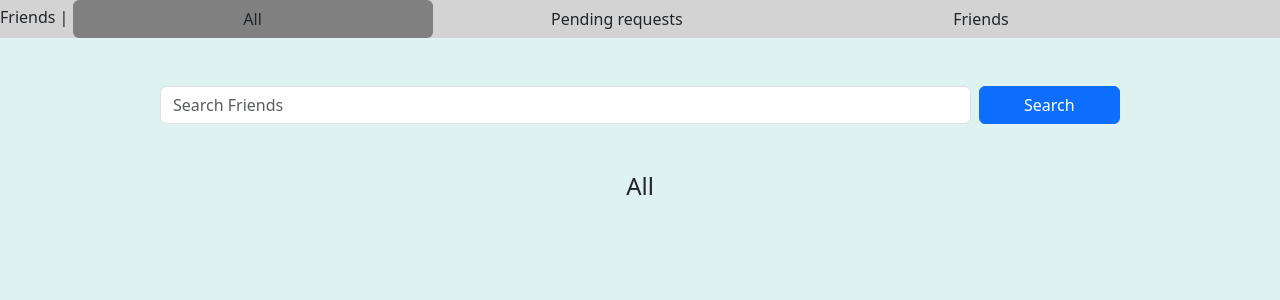
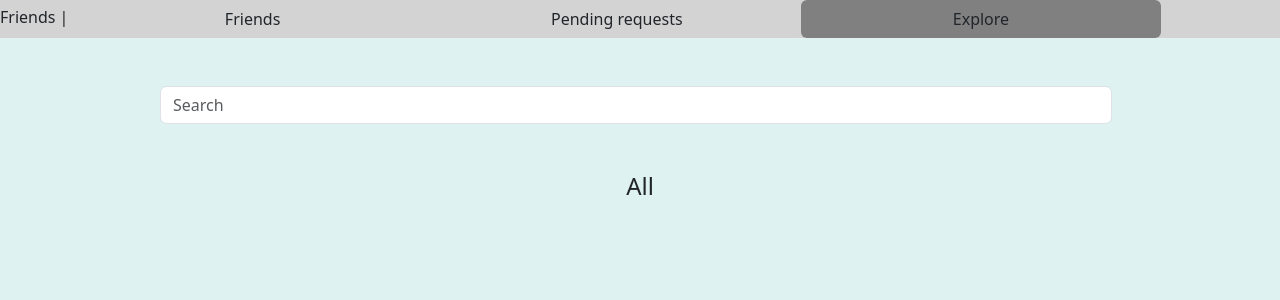
Before and after one commit to IvanYeung0610/J-Impact, a Flask app: template app/templates/friends.html in a window 1280 px wide. Shown: the part 62-362 px from the top of the page. Run offline with Flask 3, Linux system fonts and the light colour scheme; the template is opened without the code that fills it, so the values that code supplies are empty; some libraries are stand-ins or nearby versions.

Commit message:
search bars

```diff
--- a/app/__init__.py
+++ b/app/__init__.py
@@ -110,10 +110,16 @@ def search_friend_requests_ajax():
     # print(freqs)
     return jsonify(freqs=freqs)
 
+@app.route("/load-explore-ajax", methods=["POST"])
+def explore_ajax():
+    print(request.form["search"])
+    randos = search_new_friends(request.form["search"], session.get("CLIENT"))
+    return jsonify({"randos": randos})
 
-# @app.route("/explore")
-# def explore_page():
-#     return 0
+@app.route("/explore-search-ajax", methods=["POST"])
+def explore_search_ajax():
+    randos = search_new_friends(request.form["search"], session.get("CLIENT"))
+    return jsonify({"randos": randos})
 
 # ========================== SOCKETS ==========================
 
--- a/app/static/js/friends.js
+++ b/app/static/js/friends.js
@@ -1,30 +1,30 @@
 var socket = io();
-var all = document.getElementById("all"); //all button
+var explore = document.getElementById("explore"); //all button
 var pending = document.getElementById("pending"); //pending friend requests button
 var friends = document.getElementById("friendslist"); //friends list div
 var title = document.getElementById("title"); //friends list label
 var friend = document.getElementById("friends");//friends tab
 var search = document.getElementById("search"); //search bar in all
-var searchFriends = document.getElementById("searchFriends"); //search bar in friends
+// var searchFriends = document.getElementById("searchFriends"); //search bar in friends
 
 //all tab is selected by default
-all.style.backgroundColor = "gray";
+explore.style.backgroundColor = "gray";
 pending.style.backgroundColor = "lightgray";
 title.innerHTML = "All";
 friend.style.backgroundColor = "lightgray";
 search.hidden = false;
-searchFriends.hidden = true;
+// searchFriends.hidden = true;
 
 socket.emit("select_group", "all_friends_page");
 
 //changes background color to indicate which tab is selected
-all.addEventListener("click", (e) => {
-    all.style.backgroundColor = "gray";
+explore.addEventListener("click", (e) => {
+    explore.style.backgroundColor = "gray";
     pending.style.backgroundColor = "lightgray";
     title.innerHTML = "All";
     friend.style.backgroundColor = "lightgray";
     search.hidden = false;
-    searchFriends.hidden = true;
+    // searchFriends.hidden = true;
 
     socket.emit("select_group", "all_friends_page")
 }
@@ -32,11 +32,11 @@ all.addEventListener("click", (e) => {
 
 pending.addEventListener("click", (e) => {
     pending.style.backgroundColor = "gray";
-    all.style.backgroundColor = "lightgray";
+    explore.style.backgroundColor = "lightgray";
     friend.style.backgroundColor = "lightgray";
     title.innerHTML = "Pending Requests";
-    search.hidden = true;
-    searchFriends.hidden = true;
+    search.hidden = false;
+    // searchFriends.hidden = true;
 
     socket.emit("select_group", "pending_requests")
 }
@@ -44,11 +44,11 @@ pending.addEventListener("click", (e) => {
 
 friend.addEventListener("click", (e) => {
     friend.style.backgroundColor = "gray";
-    all.style.backgroundColor = "lightgray";
+    explore.style.backgroundColor = "lightgray";
     pending.style.backgroundColor = "lightgray";
     title.innerHTML = "All Friends";
-    search.hidden = true;
-    searchFriends.hidden = false;
+    search.hidden = false;
+    // searchFriends.hidden = false;
 
     socket.emit("select_group", "pending_requests")
 }
@@ -73,13 +73,51 @@ var friendsList = function (friend) {
     friends.appendChild(newButton);
 }
 
+var randos = function(rando) {
+    var newButton = document.createElement("button");
+    newButton.type = "button";
+    newButton.classList.add("btn");
+    newButton.style = "background-color: gray; width:32vh; text-align: left;";
+    newButton.innerHTML = "Would you like to be friends with " + rando + "?";
+    friends.appendChild(newButton);
+}
+
 var clearFriends = function () {
     document.getElementById("friendslist").innerHTML = "";
 }
 
+var loadFriends = function() {
+    document.getElementById("friends").setAttribute("selected", true);
+    document.getElementById("pending").removeAttribute("selected", true);
+    document.getElementById("explore").removeAttribute("selected", true);
+    var xhttp = new XMLHttpRequest();
+    xhttp.onreadystatechange = function () {
+        if (this.readyState == 4 && this.status == 200) {
+            clearFriends();
+            var response = JSON.parse(xhttp.responseText);
+            var f = response.requests.friends;
+            var username = response.requests.username;
+            // console.log(f);
+            for (let i = 0; i < f.length; i++) {
+                //console.log(friends[i]);
+                if (f[i][0] == username) {
+                    friendsList(f[i][1]);
+                } else {
+                    friendsList(f[i][0]);
+                }
+            }
+        }
+    }
+    xhttp.open("POST", "friend-list");
+    xhttp.setRequestHeader("Content-type", "application/x-www-form-urlencoded");
+    xhttp.send();
+}
+
+//this is for pending requests
 var loadRequests = function() {
-    document.getElementById("all").removeAttribute("selected", true);
     document.getElementById("pending").setAttribute("selected", true);
+    document.getElementById("friends").removeAttribute("selected", true);
+    document.getElementById("explore").removeAttribute("selected", true);
     var xhttp = new XMLHttpRequest();
     xhttp.onreadystatechange = function () {
         if (this.readyState == 4 && this.status == 200) {
@@ -100,41 +138,41 @@ var loadRequests = function() {
     xhttp.open("POST", "friend-request-ajax");
     xhttp.setRequestHeader("Content-type", "application/x-www-form-urlencoded");
     xhttp.send();
-
 }
 
-var loadFriends = function() {
+var loadExplore = function(str) {
+    document.getElementById("explore").setAttribute("selected", true);
+    document.getElementById("friends").removeAttribute("selected", true);
     document.getElementById("pending").removeAttribute("selected", true);
-    document.getElementById("all").setAttribute("selected", true);
     var xhttp = new XMLHttpRequest();
-    xhttp.onreadystatechange = function () {
+    xhttp.onreadystatechange = function() {
         if (this.readyState == 4 && this.status == 200) {
             clearFriends();
             var response = JSON.parse(xhttp.responseText);
-            var f = response.requests.friends;
-            var username = response.requests.username;
-            console.log(f);
-            for (let i = 0; i < f.length; i++) {
-                //console.log(friends[i]);
-                if (f[i][0] == username) {
-                    friendsList(f[i][1]);
-                } else {
-                    friendsList(f[i][0]);
-                }
+            var r = response.randos;
+            console.log(r);
+            for (let i = 0; i < r.length; i++) {
+                randos(r[i][0]);
             }
         }
     }
-    xhttp.open("POST", "friend-list");
+    xhttp.open("POST", "load-explore-ajax");
     xhttp.setRequestHeader("Content-type", "application/x-www-form-urlencoded");
-    xhttp.send();
+    var postVars = "search=";
+    if (str == undefined) {
+        postVars += "";
+    } else {
+        postVars = "search=" + str;
+    }
+    console.log(str);
+    xhttp.send(postVars);
 }
 
-var search = function(str) {
+var searchBar = function(str) {
     //if all button is selected, search bar does something
     //if the pending request button is selected, search bar does other thing
     // console.log(str);
-    document.getElementById("pending").getAttribute("selected");
-    if (document.getElementById("all").getAttribute("selected")) {
+    if (document.getElementById("friends").getAttribute("selected")) {
         var xhttp = new XMLHttpRequest();
         xhttp.onreadystatechange = function() {
             if (this.readyState == 4 && this.status == 200) {
@@ -151,6 +189,7 @@ var search = function(str) {
         xhttp.open("POST", "search-friends");
         xhttp.setRequestHeader("Content-type", "application/x-www-form-urlencoded");
         var postVars = "searchTerm=" + str;
+        console.log(str);
         xhttp.send(postVars);
     } else if (document.getElementById("pending").getAttribute("selected")) {
         var xhttp = new XMLHttpRequest();
@@ -169,6 +208,32 @@ var search = function(str) {
         xhttp.open("POST", "search-friend-requests");
         xhttp.setRequestHeader("Content-type", "application/x-www-form-urlencoded");
         postVars = "searchTerm=" + str;
+        console.log(str);
+        xhttp.send(postVars);
+    } else if (document.getElementById("explore").getAttribute("selected")) {
+        var xhttp = new XMLHttpRequest();
+        xhttp.onreadystatechange = function() {
+            if (this.readyState == 4 && this.status == 200) {
+                clearFriends();
+                var response = JSON.parse(xhttp.responseText);
+                var r = response.randos;
+                console.log(r);
+                for (let i = 0; i < r.length; i++) {
+                    randos(r[i][0]);
+                }
+            }
+        }
+        xhttp.open("POST", "explore-search-ajax");
+        xhttp.setRequestHeader("Content-type", "application/x-www-form-urlencoded");
+        var postVars = "search=";
+        if (str == undefined || str == "") {
+            //probably don't need to add an empty string
+            postVars += "";
+        } else {
+            // console.log("search term exists");
+            var postVars = "search=" + str;
+        }
+        // console.log(postVars);
         xhttp.send(postVars);
     }
 }
--- a/app/templates/friends.html
+++ b/app/templates/friends.html
@@ -52,12 +52,9 @@
   <div style="background-color: lightgray;">
     Friends |
     <span>
-      <button type="button" class="btn" style="background-color: lightgray; width:45vh; text-align: center;"
-        id="all" onclick="loadRequests()">All</button>
-      <button type="button" class="btn" style="background-color: lightgray; width:45vh; text-align: center;"
-        id="pending" onclick="loadRequests()">Pending requests</button>
-      <button type="button" class="btn" style="background-color: lightgray; width:45vh; text-align: center;" id="friends"
-        onclick="loadFriends()">Friends</button>
+      <button type="button" class="btn" style="background-color: lightgray; width:45vh; text-align: center;" id="friends" onclick="loadFriends()">Friends</button>
+      <button type="button" class="btn" style="background-color: lightgray; width:45vh; text-align: center;" id="pending" onclick="loadRequests()">Pending requests</button>
+      <button type="button" class="btn" style="background-color: lightgray; width:45vh; text-align: center;" id="explore" onclick="loadExplore()">Explore</button>
     </span>
   </div>
 
@@ -67,15 +64,7 @@
   <!--search bar-->
   <div style="width:75%; margin: auto;" id="search">
     <form action="/search" method="POST" class="d-flex">
-      <input class="form-control me-2" type="search" name="search" placeholder="Search Friends" aria-label="Search">
-      <button class="btn btn-primary" type="submit" name="search" style="width: 17%">Search</button>
-    </form>
-  </div>
-
-  <div style="width:75%; margin: auto;" id="searchFriends">
-    <form action="/search" method="POST" class="d-flex">
-      <input class="form-control me-2" type="search" name="search" placeholder="Search Users" aria-label="Search">
-      <button class="btn btn-primary" type="submit" name="search" style="width: 17%">Search</button>
+      <input class="form-control me-2" type="search" name="search" placeholder="Search" aria-label="Search" onkeyup="searchBar(this.value)">
     </form>
   </div>
 
@@ -88,7 +77,7 @@
 
   <div id="friendslist" style="margin-left: 50px;"></div>
 
-  <script src="../static/js/friends.js"></script>
+  <script src="../static/js/friends.js" defer></script>
 </body>
 
 </html>
```
Also changed, not shown: app/search.py (+21 -4 lines).
